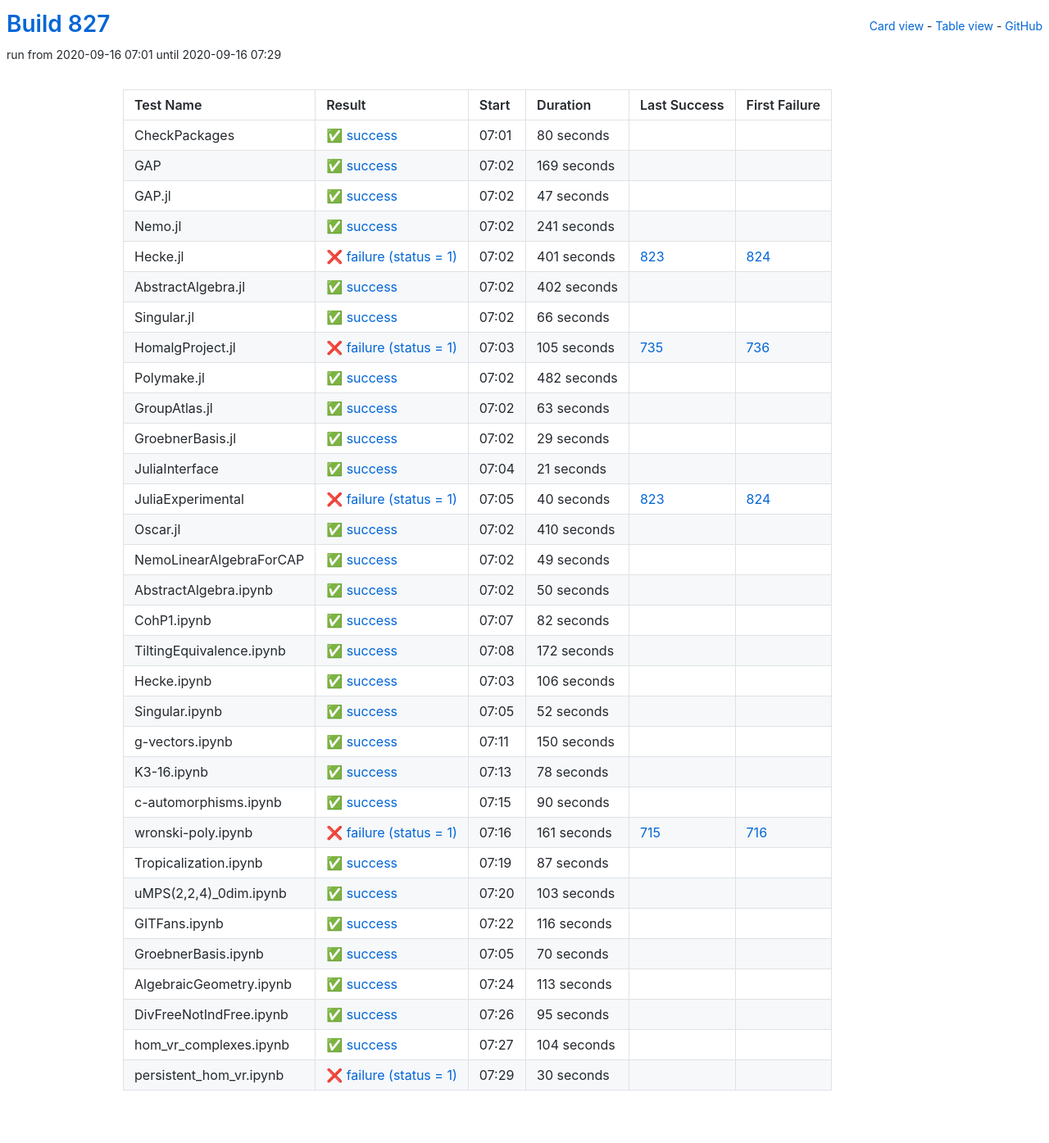
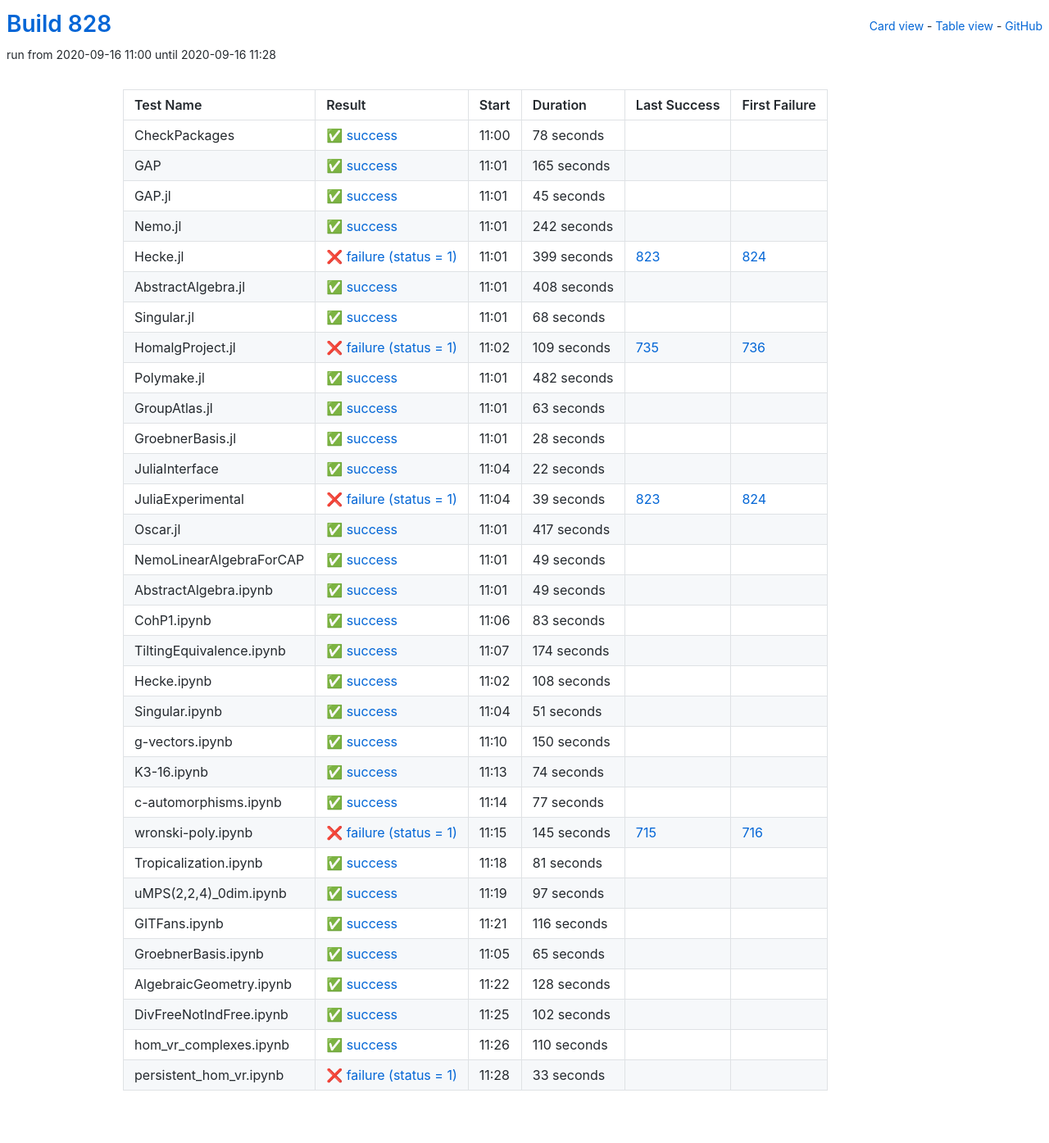
Before and after one commit to oscar-system/oscar-ci-status-stable, a Jekyll site: the page built from table.html, in a window 1280 px wide. Shown: the whole page at 82% size. Built offline with Jekyll 4.4.1, drawn with Linux system fonts in a browser that asks for light colours.

Commit message:
Build #828

```diff
--- a/_data/ci.yml
+++ b/_data/ci.yml
@@ -1,6 +1,6 @@
 ---
-build: 827
-build_url: https://oscarci.mathematik.uni-kl.de/job/oscar-stable/827/
+build: 828
+build_url: https://oscarci.mathematik.uni-kl.de/job/oscar-stable/828/
 job: oscar-stable
 organization: oscar-system
 repo: oscar-ci-status-stable
@@ -8,104 +8,104 @@ repourl: https://github.com/oscar-system/oscar-ci-status-stable
 tests:
 - name: CheckPackages
   id: checkpackages
-  log: https://oscarci.mathematik.uni-kl.de/job/oscar-stable/827/artifact/logs/build-827/CheckPackages.log
-  start: 2020-09-16 07:01
+  log: https://oscarci.mathematik.uni-kl.de/job/oscar-stable/828/artifact/logs/build-828/CheckPackages.log
+  start: 2020-09-16 11:00
   success: true
   exitcode: 0
   status: success
-  duration: 80
+  duration: 78
   last_success: false
   last_success_url:
   first_failure: false
   first_failure_url:
 - name: GAP
   id: gap
-  log: https://oscarci.mathematik.uni-kl.de/job/oscar-stable/827/artifact/logs/build-827/GAP.log
-  start: 2020-09-16 07:02
+  log: https://oscarci.mathematik.uni-kl.de/job/oscar-stable/828/artifact/logs/build-828/GAP.log
+  start: 2020-09-16 11:01
   success: true
   exitcode: 0
   status: success
-  duration: 169
+  duration: 165
   last_success: false
   last_success_url:
   first_failure: false
   first_failure_url:
 - name: GAP.jl
   id: gap-jl
-  log: https://oscarci.mathematik.uni-kl.de/job/oscar-stable/827/artifact/logs/build-827/GAP.jl.log
-  start: 2020-09-16 07:02
+  log: https://oscarci.mathematik.uni-kl.de/job/oscar-stable/828/artifact/logs/build-828/GAP.jl.log
+  start: 2020-09-16 11:01
   success: true
   exitcode: 0
   status: success
-  duration: 47
+  duration: 45
   last_success: false
   last_success_url:
   first_failure: false
   first_failure_url:
 - name: Nemo.jl
   id: nemo-jl
-  log: https://oscarci.mathematik.uni-kl.de/job/oscar-stable/827/artifact/logs/build-827/Nemo.jl.log
-  start: 2020-09-16 07:02
+  log: https://oscarci.mathematik.uni-kl.de/job/oscar-stable/828/artifact/logs/build-828/Nemo.jl.log
+  start: 2020-09-16 11:01
   success: true
   exitcode: 0
   status: success
-  duration: 241
+  duration: 242
   last_success: false
   last_success_url:
   first_failure: false
   first_failure_url:
 - name: Hecke.jl
   id: hecke-jl
-  log: https://oscarci.mathematik.uni-kl.de/job/oscar-stable/827/artifact/logs/build-827/Hecke.jl.log
-  start: 2020-09-16 07:02
+  log: https://oscarci.mathematik.uni-kl.de/job/oscar-stable/828/artifact/logs/build-828/Hecke.jl.log
+  start: 2020-09-16 11:01
   success: false
   exitcode: 1
   status: failure
-  duration: 401
+  duration: 399
   last_success: 823
   last_success_url: https://oscarci.mathematik.uni-kl.de/job/oscar-stable/823/
   first_failure: 824
   first_failure_url: https://oscarci.mathematik.uni-kl.de/job/oscar-stable/824/
 - name: AbstractAlgebra.jl
   id: abstractalgebra-jl
-  log: https://oscarci.mathematik.uni-kl.de/job/oscar-stable/827/artifact/logs/build-827/AbstractAlgebra.jl.log
-  start: 2020-09-16 07:02
+  log: https://oscarci.mathematik.uni-kl.de/job/oscar-stable/828/artifact/logs/build-828/AbstractAlgebra.jl.log
+  start: 2020-09-16 11:01
   success: true
   exitcode: 0
   status: success
-  duration: 402
+  duration: 408
   last_success: false
   last_success_url:
   first_failure: false
   first_failure_url:
 - name: Singular.jl
   id: singular-jl
-  log: https://oscarci.mathematik.uni-kl.de/job/oscar-stable/827/artifact/logs/build-827/Singular.jl.log
-  start: 2020-09-16 07:02
+  log: https://oscarci.mathematik.uni-kl.de/job/oscar-stable/828/artifact/logs/build-828/Singular.jl.log
+  start: 2020-09-16 11:01
   success: true
   exitcode: 0
   status: success
-  duration: 66
+  duration: 68
   last_success: false
   last_success_url:
   first_failure: false
   first_failure_url:
 - name: HomalgProject.jl
   id: homalgproject-jl
-  log: https://oscarci.mathematik.uni-kl.de/job/oscar-stable/827/artifact/logs/build-827/HomalgProject.jl.log
-  start: 2020-09-16 07:03
+  log: https://oscarci.mathematik.uni-kl.de/job/oscar-stable/828/artifact/logs/build-828/HomalgProject.jl.log
+  start: 2020-09-16 11:02
   success: false
   exitcode: 1
   status: failure
-  duration: 105
+  duration: 109
   last_success: 735
   last_success_url: https://oscarci.mathematik.uni-kl.de/job/oscar-stable/735/
   first_failure: 736
   first_failure_url: https://oscarci.mathematik.uni-kl.de/job/oscar-stable/736/
 - name: Polymake.jl
   id: polymake-jl
-  log: https://oscarci.mathematik.uni-kl.de/job/oscar-stable/827/artifact/logs/build-827/Polymake.jl.log
-  start: 2020-09-16 07:02
+  log: https://oscarci.mathematik.uni-kl.de/job/oscar-stable/828/artifact/logs/build-828/Polymake.jl.log
+  start: 2020-09-16 11:01
   success: true
   exitcode: 0
   status: success
@@ -116,8 +116,8 @@ tests:
   first_failure_url:
 - name: GroupAtlas.jl
   id: groupatlas-jl
-  log: https://oscarci.mathematik.uni-kl.de/job/oscar-stable/827/artifact/logs/build-827/GroupAtlas.jl.log
-  start: 2020-09-16 07:02
+  log: https://oscarci.mathematik.uni-kl.de/job/oscar-stable/828/artifact/logs/build-828/GroupAtlas.jl.log
+  start: 2020-09-16 11:01
   success: true
   exitcode: 0
   status: success
@@ -128,56 +128,56 @@ tests:
   first_failure_url:
 - name: GroebnerBasis.jl
   id: groebnerbasis-jl
-  log: https://oscarci.mathematik.uni-kl.de/job/oscar-stable/827/artifact/logs/build-827/GroebnerBasis.jl.log
-  start: 2020-09-16 07:02
+  log: https://oscarci.mathematik.uni-kl.de/job/oscar-stable/828/artifact/logs/build-828/GroebnerBasis.jl.log
+  start: 2020-09-16 11:01
   success: true
   exitcode: 0
   status: success
-  duration: 29
+  duration: 28
   last_success: false
   last_success_url:
   first_failure: false
   first_failure_url:
 - name: JuliaInterface
   id: juliainterface
-  log: https://oscarci.mathematik.uni-kl.de/job/oscar-stable/827/artifact/logs/build-827/JuliaInterface.log
-  start: 2020-09-16 07:04
+  log: https://oscarci.mathematik.uni-kl.de/job/oscar-stable/828/artifact/logs/build-828/JuliaInterface.log
+  start: 2020-09-16 11:04
   success: true
   exitcode: 0
   status: success
-  duration: 21
+  duration: 22
   last_success: false
   last_success_url:
   first_failure: false
   first_failure_url:
 - name: JuliaExperimental
   id: juliaexperimental
-  log: https://oscarci.mathematik.uni-kl.de/job/oscar-stable/827/artifact/logs/build-827/JuliaExperimental.log
-  start: 2020-09-16 07:05
+  log: https://oscarci.mathematik.uni-kl.de/job/oscar-stable/828/artifact/logs/build-828/JuliaExperimental.log
+  start: 2020-09-16 11:04
   success: false
   exitcode: 1
   status: failure
-  duration: 40
+  duration: 39
   last_success: 823
   last_success_url: https://oscarci.mathematik.uni-kl.de/job/oscar-stable/823/
   first_failure: 824
   first_failure_url: https://oscarci.mathematik.uni-kl.de/job/oscar-stable/824/
 - name: Oscar.jl
   id: oscar-jl
-  log: https://oscarci.mathematik.uni-kl.de/job/oscar-stable/827/artifact/logs/build-827/Oscar.jl.log
-  start: 2020-09-16 07:02
+  log: https://oscarci.mathematik.uni-kl.de/job/oscar-stable/828/artifact/logs/build-828/Oscar.jl.log
+  start: 2020-09-16 11:01
   success: true
   exitcode: 0
   status: success
-  duration: 410
+  duration: 417
   last_success: false
   last_success_url:
   first_failure: false
   first_failure_url:
 - name: NemoLinearAlgebraForCAP
   id: nemolinearalgebraforcap
-  log: https://oscarci.mathematik.uni-kl.de/job/oscar-stable/827/artifact/logs/build-827/NemoLinearAlgebraForCAP.log
-  start: 2020-09-16 07:02
+  log: https://oscarci.mathematik.uni-kl.de/job/oscar-stable/828/artifact/logs/build-828/NemoLinearAlgebraForCAP.log
+  start: 2020-09-16 11:01
   success: true
   exitcode: 0
   status: success
@@ -188,68 +188,68 @@ tests:
   first_failure_url:
 - name: AbstractAlgebra.ipynb
   id: abstractalgebra-ipynb
-  log: https://oscarci.mathematik.uni-kl.de/job/oscar-stable/827/artifact/logs/build-827/AbstractAlgebra.ipynb.log
-  start: 2020-09-16 07:02
+  log: https://oscarci.mathematik.uni-kl.de/job/oscar-stable/828/artifact/logs/build-828/AbstractAlgebra.ipynb.log
+  start: 2020-09-16 11:01
   success: true
   exitcode: 0
   status: success
-  duration: 50
+  duration: 49
   last_success: false
   last_success_url:
   first_failure: false
   first_failure_url:
 - name: CohP1.ipynb
   id: cohp1-ipynb
-  log: https://oscarci.mathematik.uni-kl.de/job/oscar-stable/827/artifact/logs/build-827/CohP1.ipynb.log
-  start: 2020-09-16 07:07
+  log: https://oscarci.mathematik.uni-kl.de/job/oscar-stable/828/artifact/logs/build-828/CohP1.ipynb.log
+  start: 2020-09-16 11:06
   success: true
   exitcode: 0
   status: success
-  duration: 82
+  duration: 83
   last_success: false
   last_success_url:
   first_failure: false
   first_failure_url:
 - name: TiltingEquivalence.ipynb
   id: tiltingequivalence-ipynb
-  log: https://oscarci.mathematik.uni-kl.de/job/oscar-stable/827/artifact/logs/build-827/TiltingEquivalence.ipynb.log
-  start: 2020-09-16 07:08
+  log: https://oscarci.mathematik.uni-kl.de/job/oscar-stable/828/artifact/logs/build-828/TiltingEquivalence.ipynb.log
+  start: 2020-09-16 11:07
   success: true
   exitcode: 0
   status: success
-  duration: 172
+  duration: 174
   last_success: false
   last_success_url:
   first_failure: false
   first_failure_url:
 - name: Hecke.ipynb
   id: hecke-ipynb
-  log: https://oscarci.mathematik.uni-kl.de/job/oscar-stable/827/artifact/logs/build-827/Hecke.ipynb.log
-  start: 2020-09-16 07:03
+  log: https://oscarci.mathematik.uni-kl.de/job/oscar-stable/828/artifact/logs/build-828/Hecke.ipynb.log
+  start: 2020-09-16 11:02
   success: true
   exitcode: 0
   status: success
-  duration: 106
+  duration: 108
   last_success: false
   last_success_url:
   first_failure: false
   first_failure_url:
 - name: Singular.ipynb
   id: singular-ipynb
-  log: https://oscarci.mathematik.uni-kl.de/job/oscar-stable/827/artifact/logs/build-827/Singular.ipynb.log
-  start: 2020-09-16 07:05
+  log: https://oscarci.mathematik.uni-kl.de/job/oscar-stable/828/artifact/logs/build-828/Singular.ipynb.log
+  start: 2020-09-16 11:04
   success: true
   exitcode: 0
   status: success
-  duration: 52
+  duration: 51
   last_success: false
   last_success_url:
   first_failure: false
   first_failure_url:
 - name: g-vectors.ipynb
   id: g-vectors-ipynb
-  log: https://oscarci.mathematik.uni-kl.de/job/oscar-stable/827/artifact/logs/build-827/g-vectors.ipynb.log
-  start: 2020-09-16 07:11
+  log: https://oscarci.mathematik.uni-kl.de/job/oscar-stable/828/artifact/logs/build-828/g-vectors.ipynb.log
+  start: 2020-09-16 11:10
   success: true
   exitcode: 0
   status: success
@@ -260,68 +260,68 @@ tests:
   first_failure_url:
 - name: K3-16.ipynb
   id: k3-16-ipynb
-  log: https://oscarci.mathematik.uni-kl.de/job/oscar-stable/827/artifact/logs/build-827/K3-16.ipynb.log
-  start: 2020-09-16 07:13
+  log: https://oscarci.mathematik.uni-kl.de/job/oscar-stable/828/artifact/logs/build-828/K3-16.ipynb.log
+  start: 2020-09-16 11:13
   success: true
   exitcode: 0
   status: success
-  duration: 78
+  duration: 74
   last_success: false
   last_success_url:
   first_failure: false
   first_failure_url:
 - name: c-automorphisms.ipynb
   id: c-automorphisms-ipynb
-  log: https://oscarci.mathematik.uni-kl.de/job/oscar-stable/827/artifact/logs/build-827/c-automorphisms.ipynb.log
-  start: 2020-09-16 07:15
+  log: https://oscarci.mathematik.uni-kl.de/job/oscar-stable/828/artifact/logs/build-828/c-automorphisms.ipynb.log
+  start: 2020-09-16 11:14
   success: true
   exitcode: 0
   status: success
-  duration: 90
+  duration: 77
   last_success: false
   last_success_url:
   first_failure: false
   first_failure_url:
 - name: wronski-poly.ipynb
   id: wronski-poly-ipynb
-  log: https://oscarci.mathematik.uni-kl.de/job/oscar-stable/827/artifact/logs/build-827/wronski-poly.ipynb.log
-  start: 2020-09-16 07:16
+  log: https://oscarci.mathematik.uni-kl.de/job/oscar-stable/828/artifact/logs/build-828/wronski-poly.ipynb.log
+  start: 2020-09-16 11:15
   success: false
   exitcode: 1
   status: failure
-  duration: 161
+  duration: 145
   last_success: 715
   last_success_url: https://oscarci.mathematik.uni-kl.de/job/oscar-stable/715/
   first_failure: 716
   first_failure_url: https://oscarci.mathematik.uni-kl.de/job/oscar-stable/716/
 - name: Tropicalization.ipynb
   id: tropicalization-ipynb
-  log: https://oscarci.mathematik.uni-kl.de/job/oscar-stable/827/artifact/logs/build-827/Tropicalization.ipynb.log
-  start: 2020-09-16 07:19
+  log: https://oscarci.mathematik.uni-kl.de/job/oscar-stable/828/artifact/logs/build-828/Tropicalization.ipynb.log
+  start: 2020-09-16 11:18
   success: true
   exitcode: 0
   status: success
-  duration: 87
+  duration: 81
   last_success: false
   last_success_url:
   first_failure: false
   first_failure_url:
 - name: uMPS(2,2,4)_0dim.ipynb
   id: umps-2-2-4-0dim-ipynb
-  log: https://oscarci.mathematik.uni-kl.de/job/oscar-stable/827/artifact/logs/build-827/uMPS-2-2-4-_0dim.ipynb.log
-  start: 2020-09-16 07:20
+  log: https://oscarci.mathematik.uni-kl.de/job/oscar-stable/828/artifact/logs/build-828/uMPS-2-2-4-_0dim.ipynb.log
+  start: 2020-09-16 11:19
   success: true
   exitcode: 0
   status: success
-  duration: 103
+  duration: 97
   last_success: false
   last_success_url:
   first_failure: false
   first_failure_url:
 - name: GITFans.ipynb
   id: gitfans-ipynb
-  log: https://oscarci.mathematik.uni-kl.de/job/oscar-stable/827/artifact/logs/build-827/GITFans.ipynb.log
-  start: 2020-09-16 07:22
+  log: https://oscarci.mathematik.uni-kl.de/job/oscar-stable/828/artifact/logs/build-828/GITFans.ipynb.log
+  start: 2020-09-16 11:21
   success: true
   exitcode: 0
   status: success
@@ -332,60 +332,60 @@ tests:
   first_failure_url:
 - name: GroebnerBasis.ipynb
   id: groebnerbasis-ipynb
-  log: https://oscarci.mathematik.uni-kl.de/job/oscar-stable/827/artifact/logs/build-827/GroebnerBasis.ipynb.log
-  start: 2020-09-16 07:05
+  log: https://oscarci.mathematik.uni-kl.de/job/oscar-stable/828/artifact/logs/build-828/GroebnerBasis.ipynb.log
+  start: 2020-09-16 11:05
   success: true
   exitcode: 0
   status: success
-  duration: 70
+  duration: 65
   last_success: false
   last_success_url:
   first_failure: false
   first_failure_url:
 - name: AlgebraicGeometry.ipynb
   id: algebraicgeometry-ipynb
-  log: https://oscarci.mathematik.uni-kl.de/job/oscar-stable/827/artifact/logs/build-827/AlgebraicGeometry.ipynb.log
-  start: 2020-09-16 07:24
+  log: https://oscarci.mathematik.uni-kl.de/job/oscar-stable/828/artifact/logs/build-828/AlgebraicGeometry.ipynb.log
+  start: 2020-09-16 11:22
   success: true
   exitcode: 0
   status: success
-  duration: 113
+  duration: 128
   last_success: false
   last_success_url:
   first_failure: false
   first_failure_url:
 - name: DivFreeNotIndFree.ipynb
   id: divfreenotindfree-ipynb
-  log: https://oscarci.mathematik.uni-kl.de/job/oscar-stable/827/artifact/logs/build-827/DivFreeNotIndFree.ipynb.log
-  start: 2020-09-16 07:26
+  log: https://oscarci.mathematik.uni-kl.de/job/oscar-stable/828/artifact/logs/build-828/DivFreeNotIndFree.ipynb.log
+  start: 2020-09-16 11:25
   success: true
   exitcode: 0
   status: success
-  duration: 95
+  duration: 102
   last_success: false
   last_success_url:
   first_failure: false
   first_failure_url:
 - name: hom_vr_complexes.ipynb
   id: hom-vr-complexes-ipynb
-  log: https://oscarci.mathematik.uni-kl.de/job/oscar-stable/827/artifact/logs/build-827/hom_vr_complexes.ipynb.log
-  start: 2020-09-16 07:27
+  log: https://oscarci.mathematik.uni-kl.de/job/oscar-stable/828/artifact/logs/build-828/hom_vr_complexes.ipynb.log
+  start: 2020-09-16 11:26
   success: true
   exitcode: 0
   status: success
-  duration: 104
+  duration: 110
   last_success: false
   last_success_url:
   first_failure: false
   first_failure_url:
 - name: persistent_hom_vr.ipynb
   id: persistent-hom-vr-ipynb
-  log: https://oscarci.mathematik.uni-kl.de/job/oscar-stable/827/artifact/logs/build-827/persistent_hom_vr.ipynb.log
-  start: 2020-09-16 07:29
+  log: https://oscarci.mathematik.uni-kl.de/job/oscar-stable/828/artifact/logs/build-828/persistent_hom_vr.ipynb.log
+  start: 2020-09-16 11:28
   success: false
   exitcode: 1
   status: failure
-  duration: 30
+  duration: 33
   last_success: false
   last_success_url:
   first_failure: false
```
Also changed, not shown: README.md.
